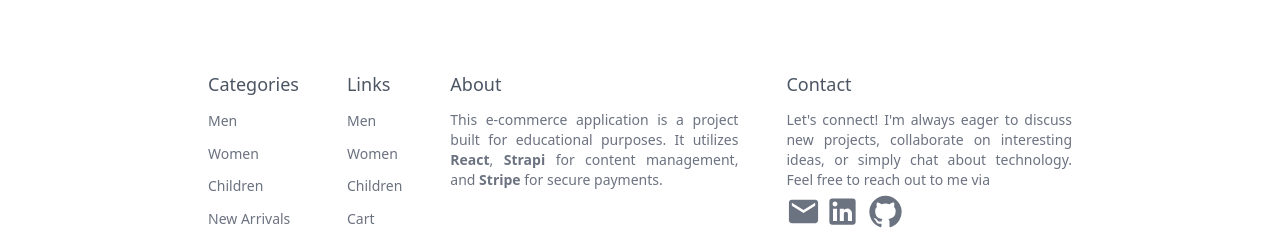
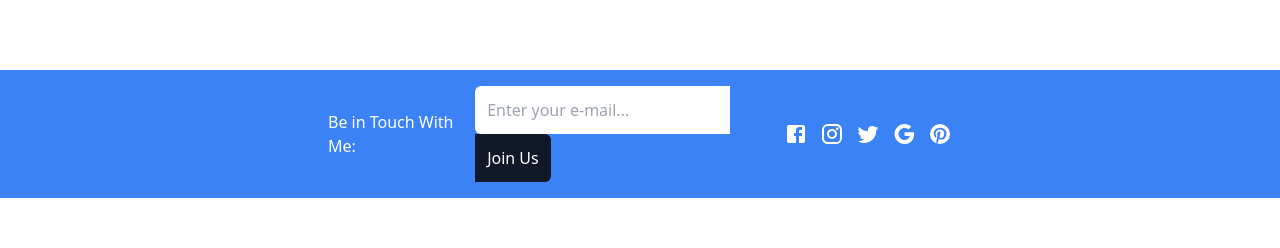
Before and after one commit to Aakash-Sondagar/E-Commerce-App, a React (Vite) app in the folder client/: page / in a window 1280 px wide. Shown: the part 3041-3289 px from the top of the page. Built offline with nearby package versions, Linux system fonts and the light colour scheme.

Commit message:
Contact component

```diff
--- /dev/null
+++ b/client/src/components/Contact.jsx
@@ -0,0 +1,34 @@
+import FacebookIcon from "@mui/icons-material/Facebook";
+import InstagramIcon from "@mui/icons-material/Instagram";
+import TwitterIcon from "@mui/icons-material/Twitter";
+import GoogleIcon from "@mui/icons-material/Google";
+import PinterestIcon from "@mui/icons-material/Pinterest";
+
+const Contact = () => {
+  return (
+    <div className="bg-blue-500 text-white p-4 flex justify-center">
+      <div className="w-1/2 flex items-center justify-between">
+        <div className=" ">Be in Touch With Me:</div>
+        <div className="mail">
+          <input
+            className="p-3 border-none rounded-l-md"
+            type="text"
+            placeholder="Enter your e-mail..."
+          />
+          <button className="p-3 text-white bg-gray-900 rounded-r-md border-none">
+            Join Us
+          </button>
+        </div>
+        <div className="flex gap-3">
+          <FacebookIcon />
+          <InstagramIcon />
+          <TwitterIcon />
+          <GoogleIcon />
+          <PinterestIcon />
+        </div>
+      </div>
+    </div>
+  );
+};
+
+export default Contact;
--- a/client/src/pages/Home.jsx
+++ b/client/src/pages/Home.jsx
@@ -2,6 +2,7 @@ import React from "react";
 import Slider from "../components/Slider";
 import FeaturedProducts from "../components/FeaturedProducts";
 import Categories from "../components/Categories";
+import Contact from "../components/Contact";
 
 const Home = () => {
   return (
@@ -10,6 +11,7 @@ const Home = () => {
       <FeaturedProducts type="featured" />
       <Categories />
       <FeaturedProducts type="trending" />
+      <Contact />
     </>
   );
 };
```
